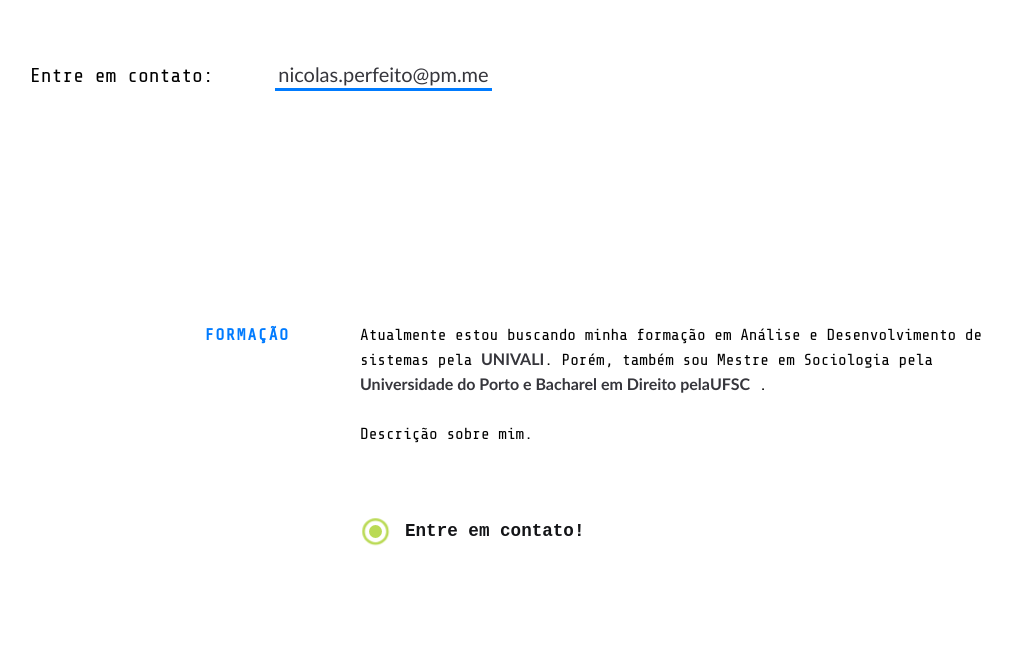
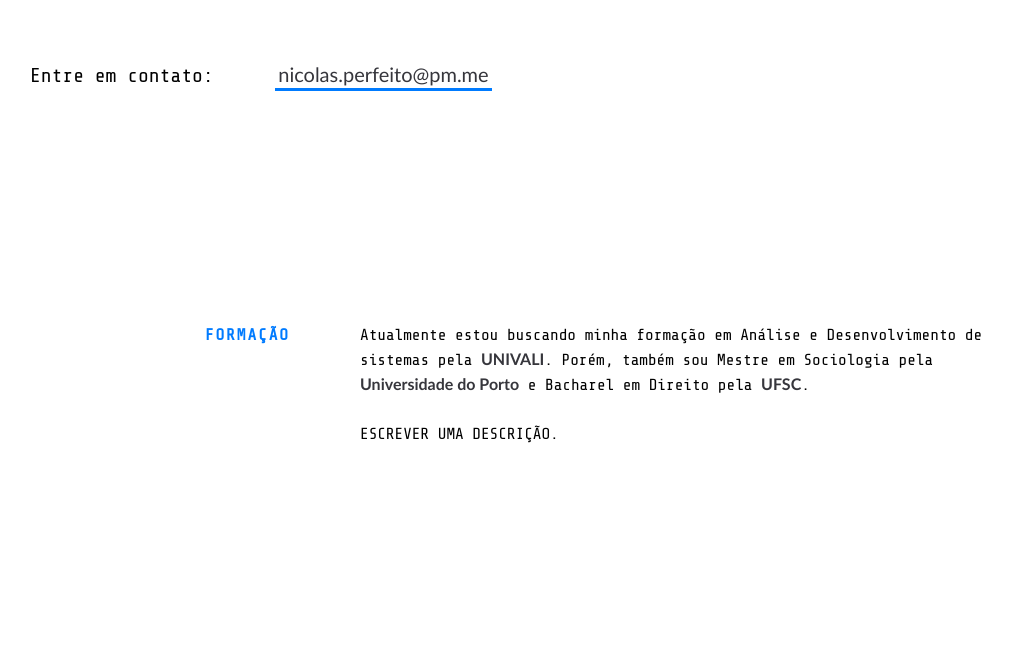
Before and after one commit to nicolasperfeito/portfolioHOW, a plain HTML site: page index.html in a window 1280 px wide. Shown: the part 577-1245 px from the top of the page, without its empty margins (5-1017 px from the left). Drawn offline with nearby package versions, Linux system fonts and the light colour scheme.

Commit message:
Update index.html

```diff
--- a/index.html
+++ b/index.html
@@ -64,25 +64,15 @@
 					<a class = "underline-link" href="https://univali.br/" target="_blank">
 					UNIVALI</a>.
 				  	Porém, também sou Mestre em Sociologia pela
-				  	<a class = "underline-link" href="https://sigarra.up.pt/up/pt/web_base.gera_pagina?p_pagina=home" target="_blank">Universidade do Porto e
-					 Bacharel em Direito pela <a class = "underline-link" href="https://ufsc.br/" target="_blank"> UFSC
-					</a> .
+				  	<a class = "underline-link" href="https://sigarra.up.pt/up/pt/web_base.gera_pagina?p_pagina=home" target="_blank">Universidade do Porto </a>
+					 e Bacharel em Direito pela
+					 <a class = "underline-link" href="https://ufsc.br/" target="_blank"> UFSC</a>.
 
 			</p>
 
 			<p>
-				Descrição sobre mim.
+				ESCREVER UMA DESCRIÇÃO.
 			</p>
-
-			<a class="status" href="images/CV.pdf" target="_blank">
-				<div class="status_light">
-					<div class="status_light_ring"></div>
-					<div class="status_light_led"></div>
-				</div>
-				<div class="status_message">
-					Entre em contato!
-				</div>
-			</a>
 		</div>
 	</section>
 
```
